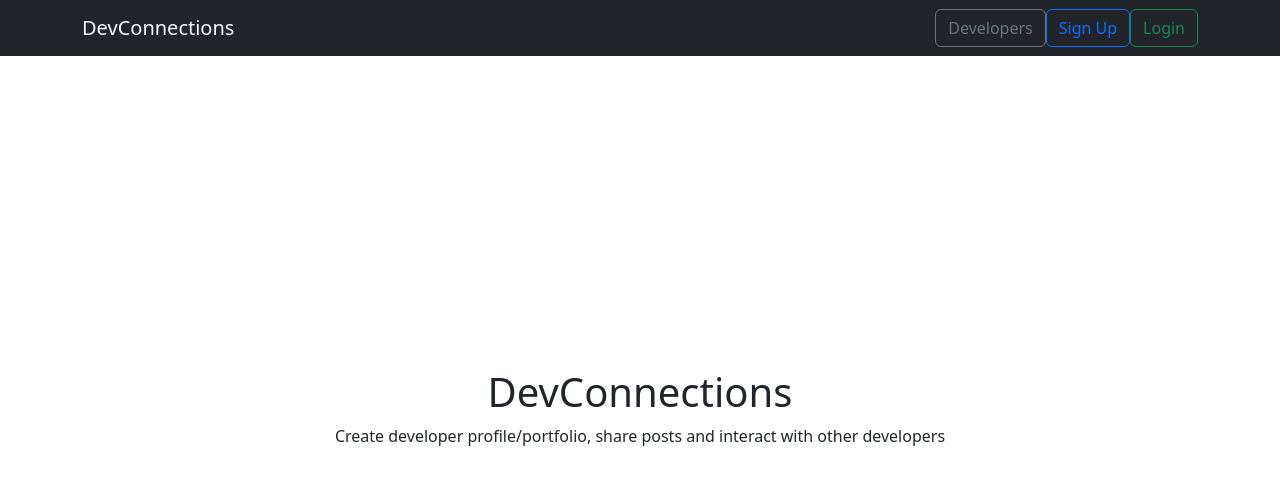
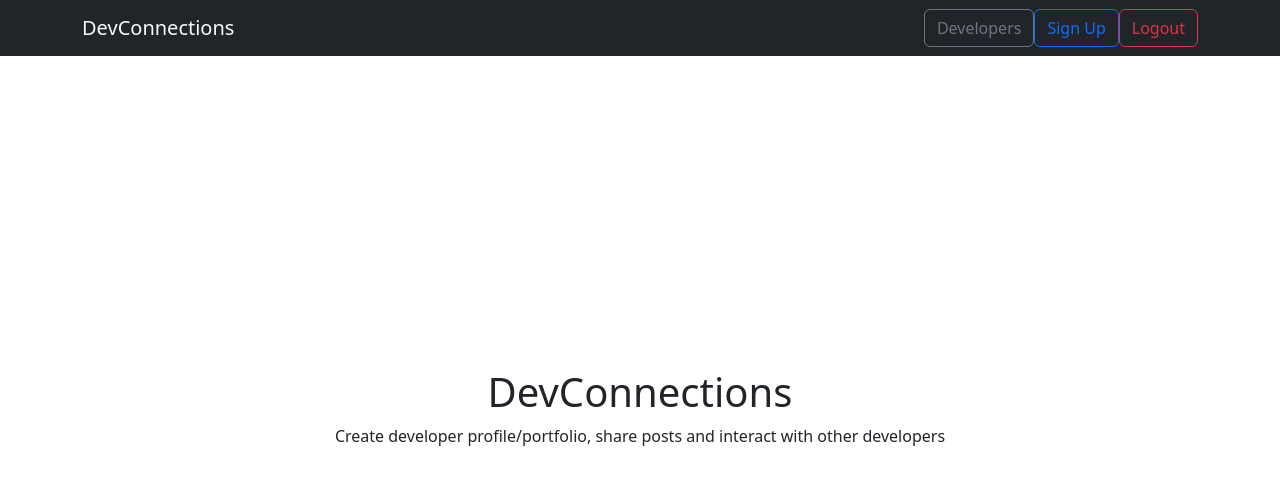
Before and after one commit to rohanasif/devconnections, a React (Vite) app: page / in a window 1280 px wide. Shown: the top 484 px of the page. Built offline with nearby package versions, Linux system fonts and the light colour scheme; data requests are answered from the project's data file.

Commit message:
deploy workflow

```diff
--- a/src/components/NavBar.jsx
+++ b/src/components/NavBar.jsx
@@ -1,24 +1,15 @@
 import { Container, Nav, Navbar } from "react-bootstrap";
 import { Link } from "react-router-dom";
-import { useState, useEffect } from "react";
 import LoginBtn from "./LogoutBtn";
 import LogoutBtn from "./LoginBtn";
-import { getLoggedUser } from "../actions";
-import { useDispatch } from "react-redux";
+import { useSelector } from "react-redux";
 import SignupBtn from "./SignupBtn";
 import DevsBtn from "./DevsBtn";
 
 const NavBar = () => {
-  const [loggedin, setLoggedin] = useState(false);
-  const dispatch = useDispatch();
+  const loggedin = useSelector((state) => state.main.users);
 
-  useEffect(() => {
-    const checkLogin = async () => {
-      const user = await dispatch(getLoggedUser());
-      setLoggedin(user?.isLoggedin);
-    };
-    checkLogin();
-  }, []);
+  console.log(loggedin);
 
   return (
     <Navbar expand="lg" bg="dark">
--- a/src/reducers/index.js
+++ b/src/reducers/index.js
@@ -14,6 +14,7 @@ const rootReducer = (state = initialState, action) => {
   switch (action.type) {
     case SET_USERS:
       return { ...state, users: action.payload };
+
     case SIGNUP_SUCCESS:
       return {
         ...state,
```
Also changed, not shown: vite.config.js (+4 -3 lines).
